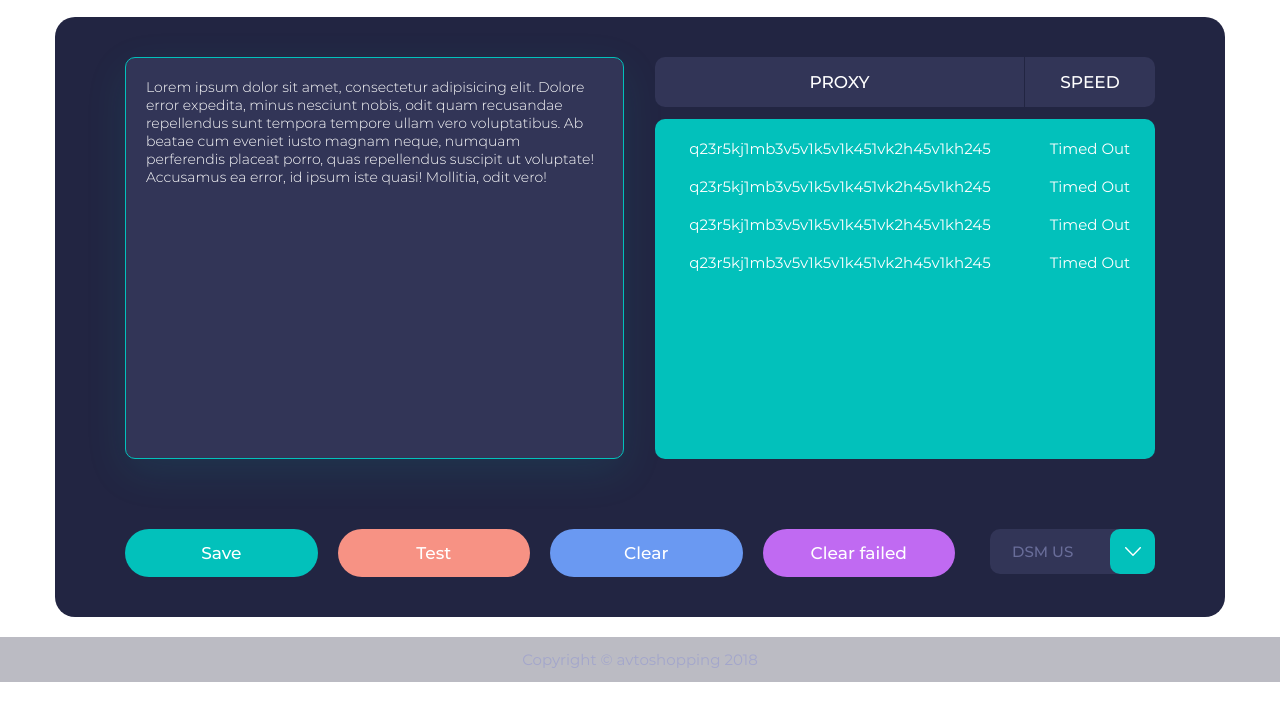
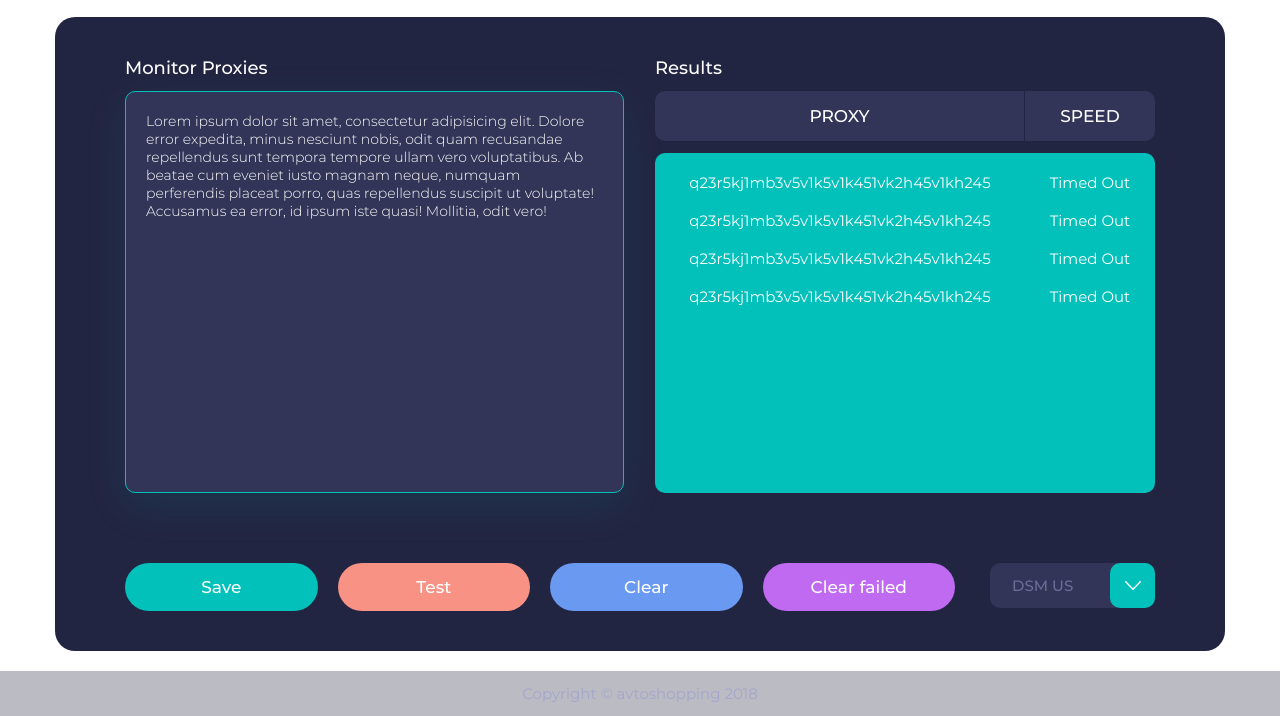
Before and after one commit to alex-khrust/autoshoping, a website: page html/proxies.html in a window 1280 px wide. Shown: the part 184-900 px from the top of the page. Before the commit the page ends 866 px from the top, so only its background shows below. Drawn offline with Linux system fonts and the light colour scheme.

Commit message:
правка блока proxies

```diff
--- a/html/proxies.html
+++ b/html/proxies.html
@@ -55,10 +55,15 @@
       <div class="block">
         <div class="tab_content">
           <div class="form__elements-wrap">
-            <div class="monitor-proxies">
-              Lorem ipsum dolor sit amet, consectetur adipisicing elit. Dolore error expedita, minus nesciunt nobis, odit quam recusandae repellendus sunt tempora tempore ullam vero voluptatibus. Ab beatae cum eveniet iusto magnam neque, numquam perferendis placeat porro, quas repellendus suscipit ut voluptate! Accusamus ea error, id ipsum iste quasi! Mollitia, odit vero!
+            <div class="monitor-wrap">
+              <h6 class="proxies__title">Monitor Proxies</h6>
+              <div class="monitor-proxies">
+                Lorem ipsum dolor sit amet, consectetur adipisicing elit. Dolore error expedita, minus nesciunt nobis, odit quam recusandae repellendus sunt tempora tempore ullam vero voluptatibus. Ab beatae cum eveniet iusto magnam neque, numquam perferendis placeat porro, quas repellendus suscipit ut voluptate! Accusamus ea error, id ipsum iste quasi! Mollitia, odit vero!
+              </div>
             </div>
             <div class="wrap-tab__proxy">
+              <h6 class="proxies__title">Results</h6>
+
               <div class="thead">
                 <h6 class="proxy">PROXY</h6>
                 <h6 class="speed">SPEED</h6>
--- a/sass/_new_task.sass
+++ b/sass/_new_task.sass
@@ -136,6 +136,8 @@ form
       input, select, label, .select-box
         max-width: 235px
   &__title
+    width: 100%
+    text-align: left
     font: 18px "Montserrat-Medium"
     color: rgb(255, 255, 255)
     margin-top: 20px
--- a/sass/_proxies.sass
+++ b/sass/_proxies.sass
@@ -2,11 +2,23 @@
   .block
     padding: 40px 70px 0
 
+.wrap-tab__proxy
+  width: 100%
+  height: 100%
+  display: flex
+  flex-flow: column
+
+.proxies__title
+  width: 100%
+  text-align: left
+  font: 18px "Montserrat-Medium"
+  color: rgb(255, 255, 255)
+  margin-bottom: 12px
+
 .monitor-proxies
   width: 100%
-  height: 100%
+  height: 402px
   max-width: 499px
-  min-height: 402px
   background-color: rgb(50, 53, 87)
   border: 1px solid rgb(2, 193, 187)
   border-radius: 10px
```
Also changed, not shown: css/main.css.
